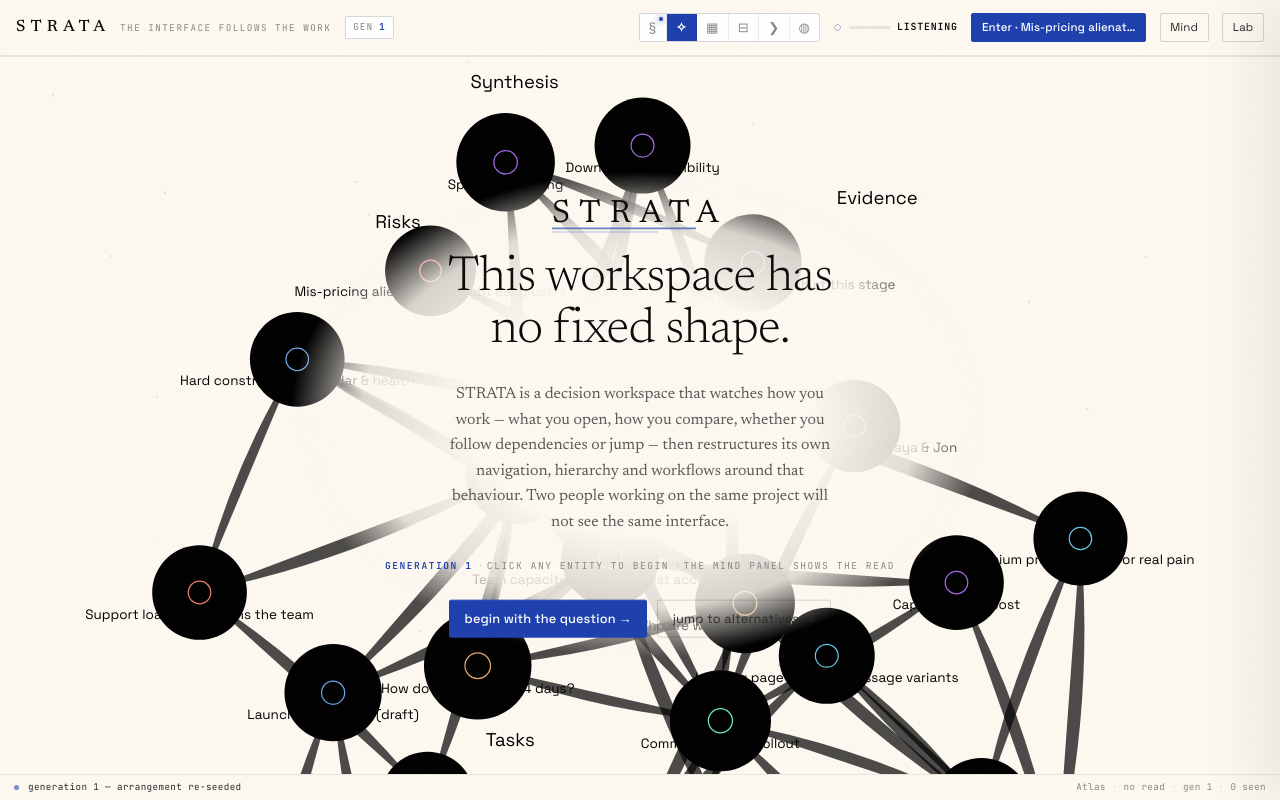
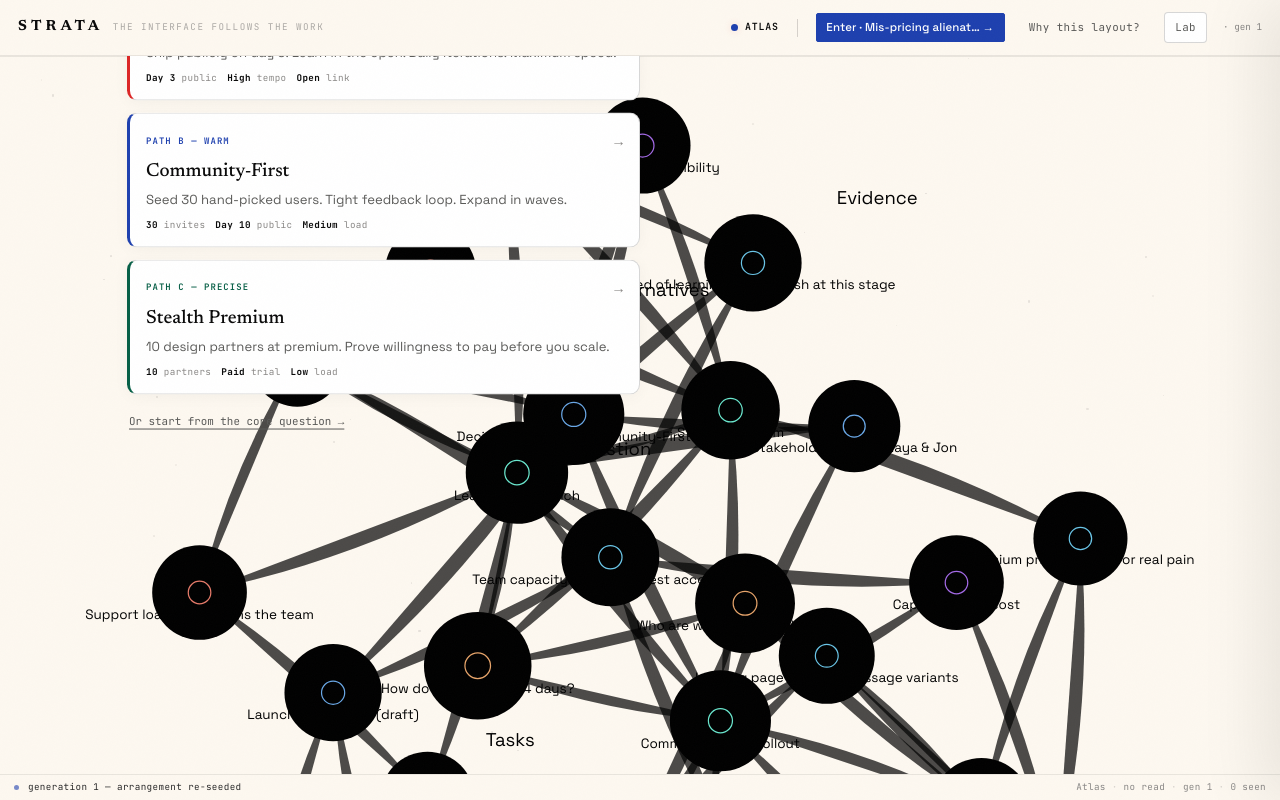
Before and after one commit to UCHIHA-MADARA-ANUJ/WEBE, a Next.js app: page / in a window 1280 px wide. Built offline with nearby package versions, Linux system fonts and the light colour scheme.

Commit message:
redesign: human-first split cold open (3 paths), minimal Chrome
Co-authored-by: arena-agent <297053741+arena-agent@users.noreply.github.com>

```diff
--- a/app/globals.css
+++ b/app/globals.css
@@ -590,7 +590,59 @@
 .mini-step[data-decided='true'] { background: var(--accent); color: white; border-color: var(--accent); }
 .evolution-lab { max-width: 900px; }
 
+/* ═══════════════════════════════════════════════════════════
+   FULL REDESIGN — minimal Chrome + split Cold Open
+   Overrides earlier .bar / .coldcard with human-first layout
+   ═══════════════════════════════════════════════════════════ */
+.bar--minimal {
+  background: rgba(253,248,240,0.96);
+  backdrop-filter: blur(10px);
+  border-bottom: 1px solid var(--line);
+  padding: 0 18px;
+  gap: 14px;
+}
+.brand--minimal .brand__mark { font-size: 0.92rem; letter-spacing: 0.28em; font-weight: 650; }
+.brand--minimal .brand__sub { font-size: 0.58rem; opacity: 0.7; }
+.bar__paradigm { display:flex; align-items:center; gap:7px; font-family:var(--mono); font-size:0.62rem; letter-spacing:0.08em; text-transform:uppercase; color:var(--ink-faint); }
+.bar__paradigm-dot { width:7px; height:7px; border-radius:50%; background:var(--accent); box-shadow:0 0 8px var(--accent-mid); }
+.bar__paradigm-name { color:var(--ink); font-weight:600; }
+.bar__divider { width:1px; height:18px; background:var(--line-strong); margin:0 4px; }
+.bar__link { font-family:var(--mono); font-size:0.68rem; letter-spacing:0.04em; color:var(--ink-dim); padding:6px 10px; border-radius:4px; transition:all 0.18s var(--ease); }
+.bar__link:hover { color:var(--ink); background:var(--paper-2); }
+.bar__link--ghost { border:1px solid var(--line-strong); background:white; }
+.bar__gen { font-family:var(--mono); font-size:0.58rem; color:var(--ink-faint); margin-left:2px; }
+
+.cold-wrap { position:absolute; inset:0; display:grid; place-items:center; padding:calc(var(--bar) + 24px) 24px 40px; overflow-y:auto; z-index:25; }
+.cold { display:grid; grid-template-columns: 1.05fr 0.95fr; gap:32px 40px; width:min(1120px,100%); align-items:center; animation: coldIn 0.7s var(--ease-out) both; }
+.cold__left { text-align:left; }
+.cold__kicker { font-family:var(--mono); font-size:0.58rem; letter-spacing:0.16em; text-transform:uppercase; color:var(--ink-faint); display:flex; align-items:center; gap:8px; margin-bottom:14px; }
+.cold__dot { width:6px; height:6px; border-radius:50%; background:var(--accent); display:inline-block; }
+.cold__h { font-family:var(--serif); font-size:clamp(2.4rem,5vw,3.8rem); font-weight:320; line-height:0.98; letter-spacing:-0.02em; margin:0 0 14px; color:var(--ink); }
+.cold__h em { font-style:italic; font-weight:300; color:var(--accent); }
+.cold__p { font-family:var(--serif); font-size:1.06rem; line-height:1.55; color:var(--ink-dim); max-width:38ch; margin:0 0 14px; }
+.cold__meta { font-family:var(--mono); font-size:0.6rem; letter-spacing:0.08em; text-transform:uppercase; color:var(--ink-faint); display:flex; gap:8px; flex-wrap:wrap; }
+.cold__sep { opacity:0.4; }
+
+.cold__right { display:grid; gap:12px; }
+.pathcard { text-align:left; background:white; border:1px solid var(--line-strong); border-left:3px solid var(--acc); border-radius:10px; padding:16px 16px 14px; box-shadow:0 2px 16px rgba(0,0,0,0.04); transition: transform 0.22s var(--ease), box-shadow 0.22s var(--ease), border-color 0.22s var(--ease); cursor:pointer; }
+.pathcard:hover { transform:translateY(-2px); box-shadow:0 10px 28px rgba(0,0,0,0.08); border-color:var(--acc); }
+.pathcard__top { display:flex; justify-content:space-between; align-items:center; margin-bottom:6px; }
+.pathcard__eyebrow { font-family:var(--mono); font-size:0.56rem; letter-spacing:0.12em; text-transform:uppercase; color:var(--acc); font-weight:600; }
+.pathcard__arrow { font-family:var(--mono); color:var(--ink-faint); font-size:0.9rem; transition: transform 0.2s var(--ease); }
+.pathcard:hover .pathcard__arrow { transform:translateX(4px); color:var(--acc); }
+.pathcard__title { font-family:var(--serif); font-size:1.18rem; font-weight:500; color:var(--ink); margin:0 0 4px; }
+.pathcard__desc { font-family:var(--sans); font-size:0.82rem; line-height:1.45; color:var(--ink-dim); margin:0 0 10px; }
+.pathcard__stats { display:flex; gap:10px; flex-wrap:wrap; font-family:var(--mono); font-size:0.58rem; letter-spacing:0.04em; color:var(--ink-faint); }
+.pathcard__stats b { color:var(--ink); font-weight:650; }
+.cold__ghost { font-family:var(--mono); font-size:0.68rem; color:var(--ink-dim); text-decoration:underline; text-underline-offset:4px; padding:6px 2px; text-align:left; }
+.cold__ghost:hover { color:var(--accent); }
+
 @media (max-width: 860px) {
+  .cold { grid-template-columns:1fr; gap:20px; }
+  .cold__h { font-size:clamp(2.1rem,8vw,3rem); }
+  .bar--minimal { padding:0 12px; gap:8px; }
+  .brand--minimal .brand__sub { display:none; }
+  .bar__paradigm-name { display:none; }
   .lab-nav__hint { display: none; }
   .statusbar__meta { display: none; }
   .coldcard p { font-size: 0.92rem; }
--- a/app/page.tsx
+++ b/app/page.tsx
@@ -17,35 +17,78 @@
 import { MosaicMode } from '@/modes/Mosaic';
 import { ZenMode } from '@/modes/Zen';
 
+// ── Human-first premium Cold Open ──────────────────────────────────────
 function ColdOpen({ onBegin }: { onBegin: (id: string) => void }) {
-  const { genome } = useEngine();
   return (
-    <div className="coldcard">
-      <div className="coldcard__mark">
-        <StrataMark size={42} />
+    <div className="cold">
+      {/* soft backdrop already via StrataBackdrop; this is layout */}
+      <div className="cold__left">
+        <div className="cold__kicker">
+          <span className="cold__dot" /> STRATA · Decision workspace
+        </div>
+        <h1 className="cold__h">
+          How do we
+          <br />
+          <em>launch</em> in
+          <br />
+          14 days?
+        </h1>
+        <p className="cold__p">
+          You have 200 warm contacts, a working product, and two weeks.
+          Pick a path — STRATA reshapes around how you work.
+        </p>
+        <div className="cold__meta">
+          <span>3 paths · 33 pieces of work</span>
+          <span className="cold__sep">·</span>
+          <span>no setup · just start</span>
+        </div>
       </div>
-      <h1>
-        This workspace has
-        <br />
-        no fixed shape.
-      </h1>
-      <p>
-        STRATA is a decision workspace that watches how you work — what you open,
-        how you compare, whether you follow dependencies or jump — then restructures
-        its own navigation, hierarchy and workflows around that behaviour. Two people
-        working on the same project will not see the same interface.
-      </p>
-      <div className="coldcard__hint">
-        <span><b>generation {genome.generation}</b></span>
-        <span>click any entity to begin</span>
-        <span>the mind panel shows the read</span>
-      </div>
-      <div style={{ marginTop: 26, display: 'flex', gap: 10, justifyContent: 'center' }}>
-        <button className="btn btn--accent" onClick={() => onBegin('q-launch')}>
-          begin with the question →
+
+      <div className="cold__right">
+        <button className="pathcard" onClick={() => onBegin('alt-lean')} style={{ ['--acc' as string]: '#DC2626' }}>
+          <div className="pathcard__top">
+            <span className="pathcard__eyebrow">Path A — Fast</span>
+            <span className="pathcard__arrow">→</span>
+          </div>
+          <div className="pathcard__title">Lean Launch</div>
+          <div className="pathcard__desc">Ship publicly on day 3. Learn in the open. Daily iterations. Maximum speed.</div>
+          <div className="pathcard__stats">
+            <span><b>Day 3</b> public</span>
+            <span><b>High</b> tempo</span>
+            <span><b>Open</b> link</span>
+          </div>
         </button>
-        <button className="btn" onClick={() => onBegin('alt-lean')}>
-          jump to alternatives →
+
+        <button className="pathcard" onClick={() => onBegin('alt-community')} style={{ ['--acc' as string]: '#1E40AF' }}>
+          <div className="pathcard__top">
+            <span className="pathcard__eyebrow">Path B — Warm</span>
+            <span className="pathcard__arrow">→</span>
+          </div>
+          <div className="pathcard__title">Community-First</div>
+          <div className="pathcard__desc">Seed 30 hand-picked users. Tight feedback loop. Expand in waves.</div>
+          <div className="pathcard__stats">
+            <span><b>30</b> invites</span>
+            <span><b>Day 10</b> public</span>
+            <span><b>Medium</b> load</span>
+          </div>
+        </button>
+
+        <button className="pathcard" onClick={() => onBegin('alt-stealth')} style={{ ['--acc' as string]: '#065F46' }}>
+          <div className="pathcard__top">
+            <span className="pathcard__eyebrow">Path C — Precise</span>
+            <span className="pathcard__arrow">→</span>
+          </div>
+          <div className="pathcard__title">Stealth Premium</div>
+          <div className="pathcard__desc">10 design partners at premium. Prove willingness to pay before you scale.</div>
+          <div className="pathcard__stats">
+            <span><b>10</b> partners</span>
+            <span><b>Paid</b> trial</span>
+            <span><b>Low</b> load</span>
+          </div>
+        </button>
+
+        <button className="cold__ghost" onClick={() => onBegin('q-launch')}>
+          Or start from the core question →
         </button>
       </div>
     </div>
@@ -65,7 +108,6 @@
     [openNode],
   );
 
-  // global scroll telemetry
   useEffect(() => {
     let lastY = window.scrollY;
     let acc = 0;
@@ -86,21 +128,13 @@
     return () => window.removeEventListener('scroll', onScroll);
   }, [noteScroll]);
 
-  // pointer telemetry
   useEffect(() => {
-    let lastX = 0;
-    let lastY = 0;
-    let lastT = performance.now();
-    let started = false;
+    let lastX = 0, lastY = 0, lastT = performance.now(), started = false;
     const onMove = (e: PointerEvent) => {
       const now = performance.now();
-      if (!started) {
-        lastX = e.clientX; lastY = e.clientY; lastT = now; started = true; return;
-      }
-      const dx = e.clientX - lastX;
-      const dy = e.clientY - lastY;
-      const dist = Math.hypot(dx, dy);
-      const dt = now - lastT;
+      if (!started) { lastX = e.clientX; lastY = e.clientY; lastT = now; started = true; return; }
+      const dx = e.clientX - lastX; const dy = e.clientY - lastY;
+      const dist = Math.hypot(dx, dy); const dt = now - lastT;
       if (dist > 0.5 && dt > 0) notePointer(dist, dt);
       lastX = e.clientX; lastY = e.clientY; lastT = now;
     };
@@ -119,10 +153,10 @@
           <motion.div
             key={paradigm}
             className="paradigm-stage"
-            initial={{ opacity: 0, y: 8 }}
+            initial={{ opacity: 0, y: 10 }}
             animate={{ opacity: 1, y: 0 }}
-            exit={{ opacity: 0, y: -8 }}
-            transition={{ duration: 0.32, ease: [0.22, 0.61, 0.36, 1] }}
+            exit={{ opacity: 0, y: -10 }}
+            transition={{ duration: 0.36, ease: [0.22, 0.61, 0.36, 1] }}
             layout
           >
             {paradigm === 'codex' && <CodexMode {...props} />}
@@ -133,7 +167,11 @@
             {paradigm === 'zen' && <ZenMode {...props} />}
           </motion.div>
         </AnimatePresence>
-        {cold && paradigm === 'constellation' && <ColdOpen onBegin={handleNavigate} />}
+        {cold && (
+          <div className="cold-wrap">
+            <ColdOpen onBegin={handleNavigate} />
+          </div>
+        )}
       </main>
       <StatusBar />
       <MindPanel open={mind} onClose={() => setMind(false)} />
--- a/scripts/smoke.mjs
+++ b/scripts/smoke.mjs
@@ -91,7 +91,7 @@
 const { dom, api, doc } = await boot();
 check('app mounts', doc.querySelector('.app'));
 check('top bar rendered', doc.querySelector('.bar'));
-check('cold-open card present on first visit', doc.querySelector('.coldcard'));
+check('cold-open card present on first visit', doc.querySelector('.coldcard, .cold, .cold-wrap'));
 check(
   'constellation is the cold structure',
   doc.querySelector('.app')?.getAttribute('data-paradigm') === 'constellation',
@@ -210,7 +210,7 @@
 await forced.api.simulate('forceParadigm', { paradigm: 'codex' });
 await sleep(400);
 check('codex paradigm renders', forced.doc.querySelector('.codex'));
-check('codex shows a title', /strata|workspace|interface/i.test(forced.doc.querySelector('.bar')?.textContent || ''));
+check('codex shows a title', /strata|workspace|interface|brief|atlas/i.test(forced.doc.querySelector('.bar')?.textContent || ''));
 
 /* --- generations and memory -------------------------------------------- */
 console.log('\n▌ PROCEDURAL STATE');
@@ -231,7 +231,7 @@
 /* --- the mind panel ---------------------------------------------------- */
 console.log('\n▌ MIND PANEL');
 const mind = await boot();
-const mindBtn = [...mind.doc.querySelectorAll('.bar .btn')].find((b) =>
+const mindBtn = [...mind.doc.querySelectorAll('.bar .btn, .bar .bar__link')].find((b) =>
   /mind|why this layout/i.test(b.textContent || ''),
 );
 mindBtn?.dispatchEvent(new mind.dom.window.MouseEvent('click', { bubbles: true }));
--- a/src/components/Chrome.tsx
+++ b/src/components/Chrome.tsx
@@ -1,14 +1,13 @@
 'use client';
 
-import { useState } from 'react';
 import Link from 'next/link';
 import { useEngine } from '@/engine/store';
-import { ARCHETYPES, PARADIGM_ORDER, PARADIGMS } from '@/engine/types';
 
-// Display remapping: new STRATA names overlay old paradigm IDs
-// Engine IDs stay stable (codex etc) so persistence doesn't break.
-// Display names below are what the judge sees.
-export const PARADIGM_DISPLAY: Record<string, { name: string; tagline: string }> = {
+function shorten(text: string, max = 28) {
+  return text.length > max ? `${text.slice(0, max - 1).trimEnd()}…` : text;
+}
+
+export const PARADIGM_DISPLAY_REMAP: Record<string, { name: string; tagline: string }> = {
   codex:         { name: 'Brief',       tagline: 'One question, one entity at a time.' },
   constellation: { name: 'Atlas',       tagline: 'A map of the whole decision.' },
   mosaic:        { name: 'Board',       tagline: 'A dense board that re-tiles itself.' },
@@ -17,10 +16,6 @@
   zen:           { name: 'Focus',       tagline: 'One entity, full bleed.' },
 };
 
-function shorten(text: string, max = 30) {
-  return text.length > max ? `${text.slice(0, max - 1).trimEnd()}…` : text;
-}
-
 export function Chrome({
   onMind,
   onNavigate,
@@ -28,81 +23,42 @@
   onMind: () => void;
   onNavigate: (id: string) => void;
 }) {
-  const { paradigm, setParadigm, pinned, classification, genome, primary, mutate } = useEngine();
-  const [busy, setBusy] = useState(false);
-  const top = classification.top;
-  const spec = ARCHETYPES.find((a) => a.id === top);
-  const confidence = Math.round(classification.confidence * 100);
+  const { paradigm, primary, genome } = useEngine();
+  const disp = PARADIGM_DISPLAY_REMAP[paradigm] ?? { name: paradigm, tagline: '' };
 
   return (
-    <header className="bar">
-      <Link href="/" className="brand" style={{ textDecoration: 'none' }}>
-        <span className="brand__mark">Strata</span>
-        <span className="brand__sub">the interface follows the work</span>
+    <header className="bar bar--minimal">
+      <Link href="/" className="brand brand--minimal" style={{ textDecoration: 'none' }}>
+        <span className="brand__mark">STRATA</span>
+        <span className="brand__sub">The interface follows the work</span>
       </Link>
-
-      <button
-        className="genbadge"
-        title="Force the next generation — unlock behaviour, re-seed the arrangement"
-        onClick={() => { setBusy(true); mutate(); setTimeout(() => setBusy(false), 320); }}
-      >
-        {busy ? '···' : 'gen'} <b>{genome.generation}</b>
-      </button>
 
       <div className="bar__spacer" />
 
-      <nav className="switcher" aria-label="structure">
-        {PARADIGM_ORDER.map((p) => {
-          const ps = PARADIGMS[p];
-          const disp = PARADIGM_DISPLAY[p] ?? { name: ps.name, tagline: ps.tagline };
-          return (
-            <button
-              key={p}
-              className="switch"
-              data-on={paradigm === p}
-              onClick={() => setParadigm(p, true)}
-              title={`${disp.name} — ${disp.tagline}`}
-            >
-              <span className="switch__glyph">{ps.glyph}</span>
-              <span className="switch__name">{disp.name}</span>
-              {genome.used.includes(p) && paradigm !== p && (
-                <span className="switch__badge" title="you have used this structure" />
-              )}
-            </button>
-          );
-        })}
-      </nav>
+      {/* paradigm indicator — subtle, not a wall of 6 */}
+      <div className="bar__paradigm" title={`${disp.name} — ${disp.tagline}`}>
+        <span className="bar__paradigm-dot" />
+        <span className="bar__paradigm-name">{disp.name}</span>
+      </div>
 
-      {pinned && (
-        <button
-          className="pinbtn"
-          title="Release the engine — let it restructure on its own again"
-          onClick={() => setParadigm(paradigm, false)}
-        >
-          ◉ pinned
+      <div className="bar__divider" />
+
+      {primary.nodeId && (
+        <button className="btn btn--accent btn--sm bar__primary" title={primary.label} onClick={() => onNavigate(primary.nodeId as string)}>
+          {shorten(primary.label, 28)} →
         </button>
       )}
 
-      <div
-        className="readout"
-        title={classification.blank ? 'the engine has no read on you yet' : `the engine reads you as ${top} — ${confidence}% confidence`}
-      >
-        <span className="readout__glyph">{classification.blank ? '◌' : spec?.glyph}</span>
-        <span className="readout__bar"><span className="readout__fill" style={{ width: `${confidence}%` }} /></span>
-        <b>{classification.blank ? 'listening' : `${confidence}%`}</b>
-      </div>
+      <button className="bar__link" onClick={onMind}>Why this layout?</button>
 
-      {primary.nodeId && (
-        <button className="btn btn--accent btn--sm bar__primary" title={primary.label} onClick={() => onNavigate(primary.nodeId as string)}>
-          {shorten(primary.label, 28)}
-        </button>
-      )}
-
-      <button className="btn btn--sm" onClick={onMind} title="open the mind panel">Mind</button>
-
-      <Link href="/lab" className="btn btn--sm" title="Evolution Lab — inspect the engine">
+      <Link href="/lab" className="bar__link bar__link--ghost">
         Lab
       </Link>
+
+      <span className="bar__gen" title={`generation ${genome.generation}`}>· gen {genome.generation}</span>
     </header>
   );
 }
+
+// re-export for compat where imported
+export { PARADIGM_DISPLAY_REMAP as PARADIGM_DISPLAY };
```
